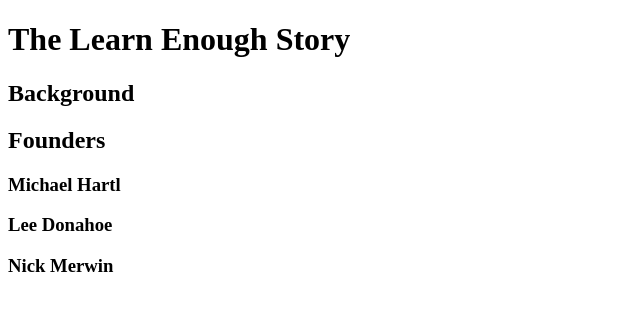
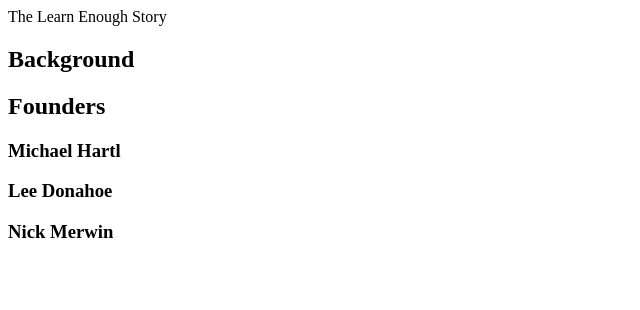
Before and after one commit to j-yosen/Test-page, a plain HTML site: page index.html in a window 1280 px wide. Shown: the whole page, without its empty margins (0-640 px from the left). Drawn offline with Linux system fonts and the light colour scheme.

Commit message:
h10000000

```diff
--- a/index.html
+++ b/index.html
@@ -6,7 +6,7 @@
   </head>
   <body>
 
-    <h1>The Learn Enough Story</h1>
+    <h10000000>The Learn Enough Story</h10000000>
     <h2>Background</h2>
     <h2>Founders</h2>
     <h3>Michael Hartl</h3>
```
